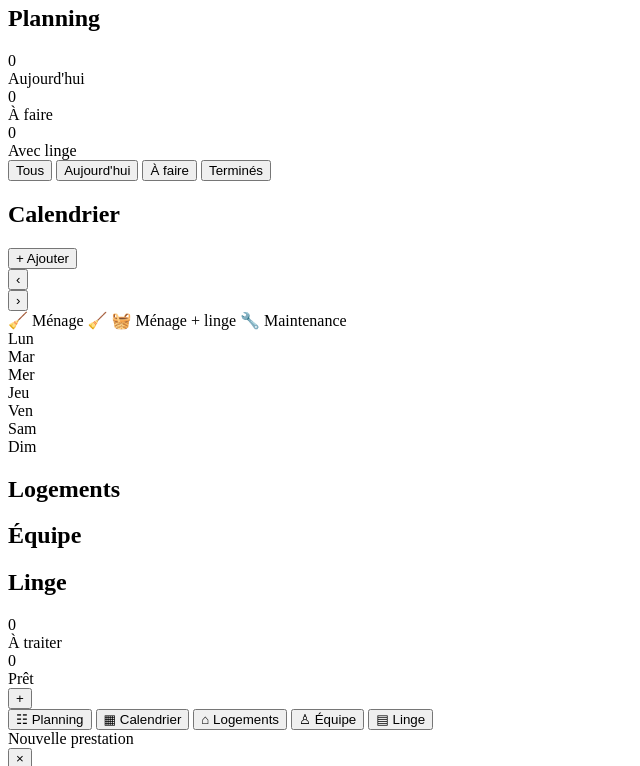
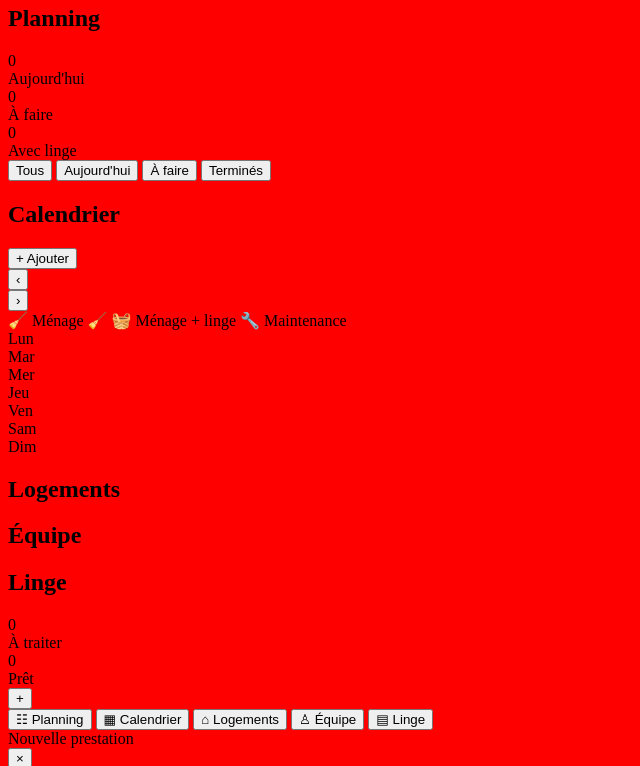
Before and after one commit to harmonyservices/harmony-services, a plain HTML site: page index.html in a window 1280 px wide. Shown: the part 95-861 px from the top of the page, without its empty margins (0-640 px from the left). Drawn offline with Linux system fonts and the light colour scheme.

Commit message:
Update index.html

```diff
--- a/index.html
+++ b/index.html
@@ -1,6 +1,7 @@
 <!DOCTYPE html>
 <html lang="fr">
 <head>
+
   <meta charset="UTF-8">
   <meta name="viewport" content="width=device-width, initial-scale=1.0, viewport-fit=cover">
   <meta name="theme-color" content="#f5f1e9">
@@ -8,6 +9,11 @@
   <title>Harmony Services</title>
 
   <link rel="stylesheet" href="style.css">
+  <style>
+body {
+  background: red !important;
+}
+</style>
 </head>
 
 <body>
```
